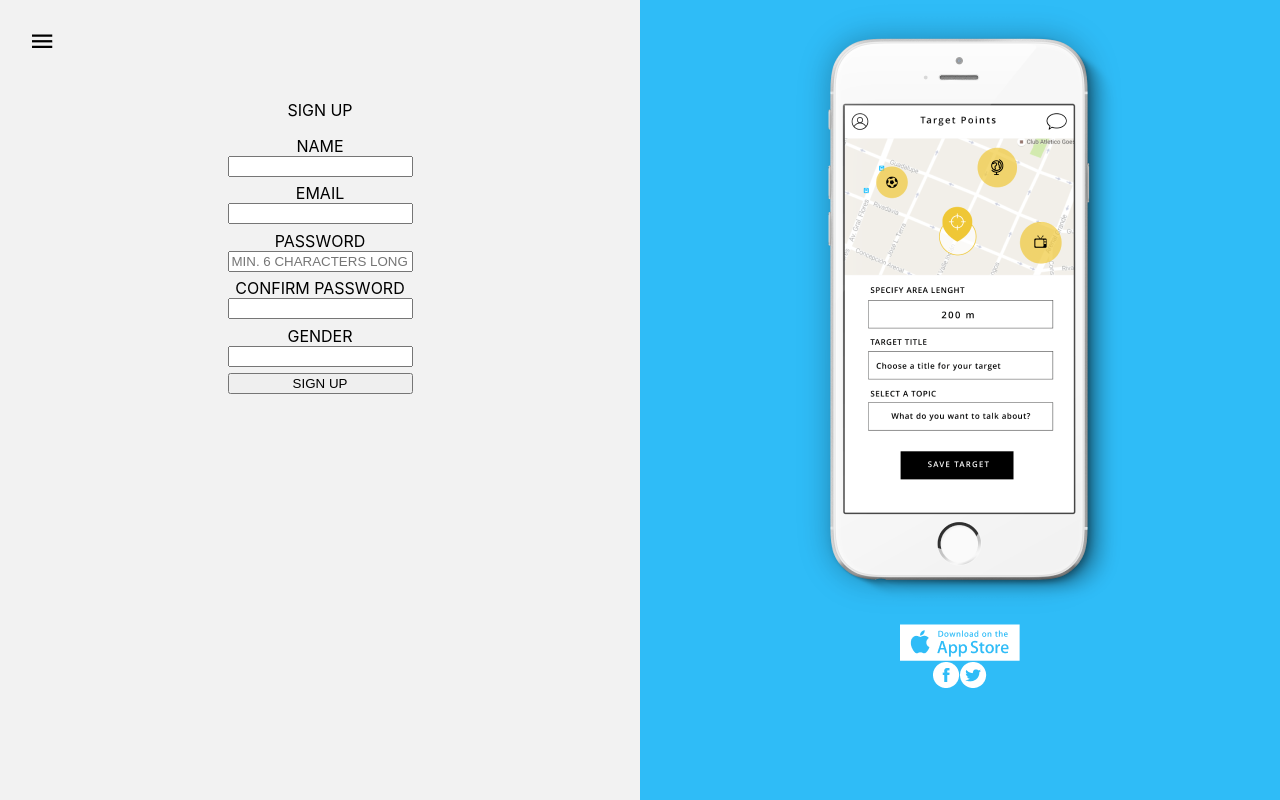
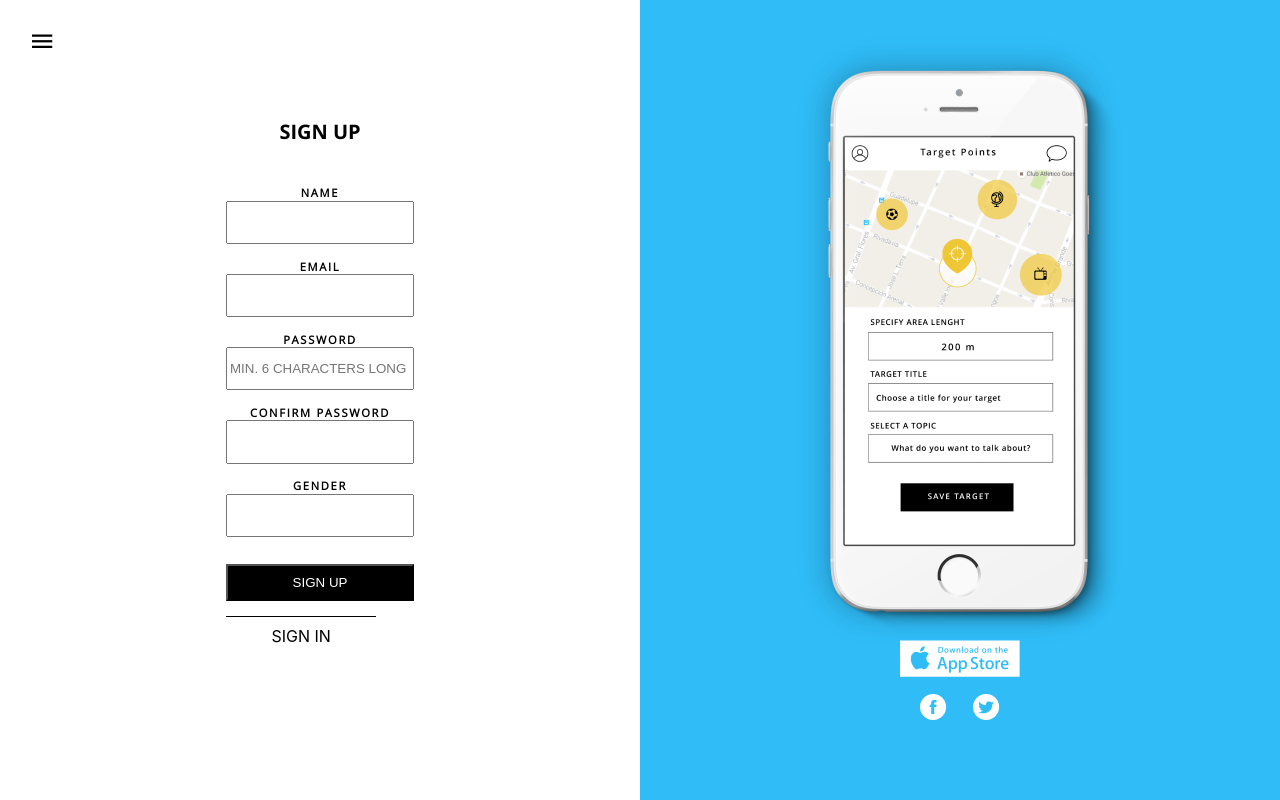
Before and after one commit to adlamas/react-target-ts, a React (Create React App) app: page / in a window 1280 px wide. Built offline with nearby package versions, Linux system fonts and the light colour scheme.

Commit message:
added styles

```diff
--- a/src/App.css
+++ b/src/App.css
@@ -1,3 +1,17 @@
+@font-face {
+  font-family: OpenSansBold;
+  src: url('../src/assets/fonts/OpenSans-Bold.ttf');
+}
+
+@font-face {
+  font-family: OpenSans;
+  src: url('../src/assets/fonts/OpenSans-Regular.ttf');
+}
+
+body {
+  margin: 0;
+}
+
 .main-section {
   display: flex;
   height: 100vh;
@@ -7,8 +21,9 @@
   background-color: #2FBCF7;
   width: 50%;
 }
+
 .left-side {
-  background-color: #F2F2F2;
+  background-color: #ffffff;
   width: 50%;
 }
 
@@ -17,28 +32,75 @@
 }
 
 .input-section {
-  margin-top: 2em;
+  margin-top: 2.9em;
   display: flex;
   justify-content: center;
 }
 
-.input-text {
+.input-title {
   text-align: center;
+  font-family: OpenSansBold;
+  font-size: 1.25em;
+  margin-bottom: 2em;
 }
 
 .input-element {
   display: flex;
   flex-direction: column;
   text-align: center;
-  margin: .4em 0 .4em 0;
+  margin: .5em 0 .9em 0;
 }
 
-.right-side{
+.input-element > label {
+  font-size: 0.7em;
+  font-family: OpenSans;
+  color: #000000;
+  font-weight: 700;
+  height: 1.4em;
+  letter-spacing: 0.15em;
+}
+
+.input-element > input {
+  height: 2.78em;
+  width: 13.5em;
+}
+
+input[type=submit] {
+  margin-top: 1em;
+  background-color: #000000;
+  color: #FFFFFF;
+  width: 100%;
+}
+
+.right-side {
   display: flex;
   justify-content: center;
 }
 
-.image{
+.image {
   display: flex;
   justify-content: center;
+  margin-bottom: 1em;
 }
+
+.principal-image {
+  margin-bottom: -1em;
+  margin-top: 2em;
+}
+
+.social-icon {
+  margin-right: .8em;
+  margin-left: .8em;
+}
+
+.sign-in-section {
+  border-top: solid 1px black;
+  display: flex;
+  justify-content: center;
+  width: 80%;
+  text-align: center;
+}
+
+.sign-in-text {
+  padding-top: 0.6em;
+}
--- a/src/components/App.tsx
+++ b/src/components/App.tsx
@@ -21,7 +21,7 @@ function App() {
             </div>
             <div className="input-section">
               <form>
-                <p className="input-text">SIGN UP</p>
+                <p className="input-title">SIGN UP</p>
 
                 <div className="input-element">
                   <label htmlFor="name">NAME</label>
@@ -51,16 +51,20 @@ function App() {
                 <div className="input-element">
                   <input type="submit" name="sign-up" value="SIGN UP" />
                 </div>
+
+                <div className="sign-in-section">
+                  <span className='sign-in-text' >SIGN IN</span>
+                </div>
               </form>
             </div>
           </div>
           <div className="right-side">
             <div className='right-image'>
-              <div className='image'><img src={i6Icon} alt="i6"/></div>
-              <div className='image'><img src={appStoreIcon} alt="appstore"/></div>
+              <div className='image principal-image'><img src={i6Icon} alt="i6"/></div>
+              <div className='image'><img src={appStoreIcon} alt="appstore" /></div>
               <div className='image'>
-                <img src={facebookIcon} alt="facebook"/>
-                <img src={twitterIcon} alt="twitter"/>
+                <img src={facebookIcon} alt="facebook" className="social-icon"/>
+                <img src={twitterIcon} alt="twitter" className="social-icon"/>
               </div>
             </div>
           </div>
```
